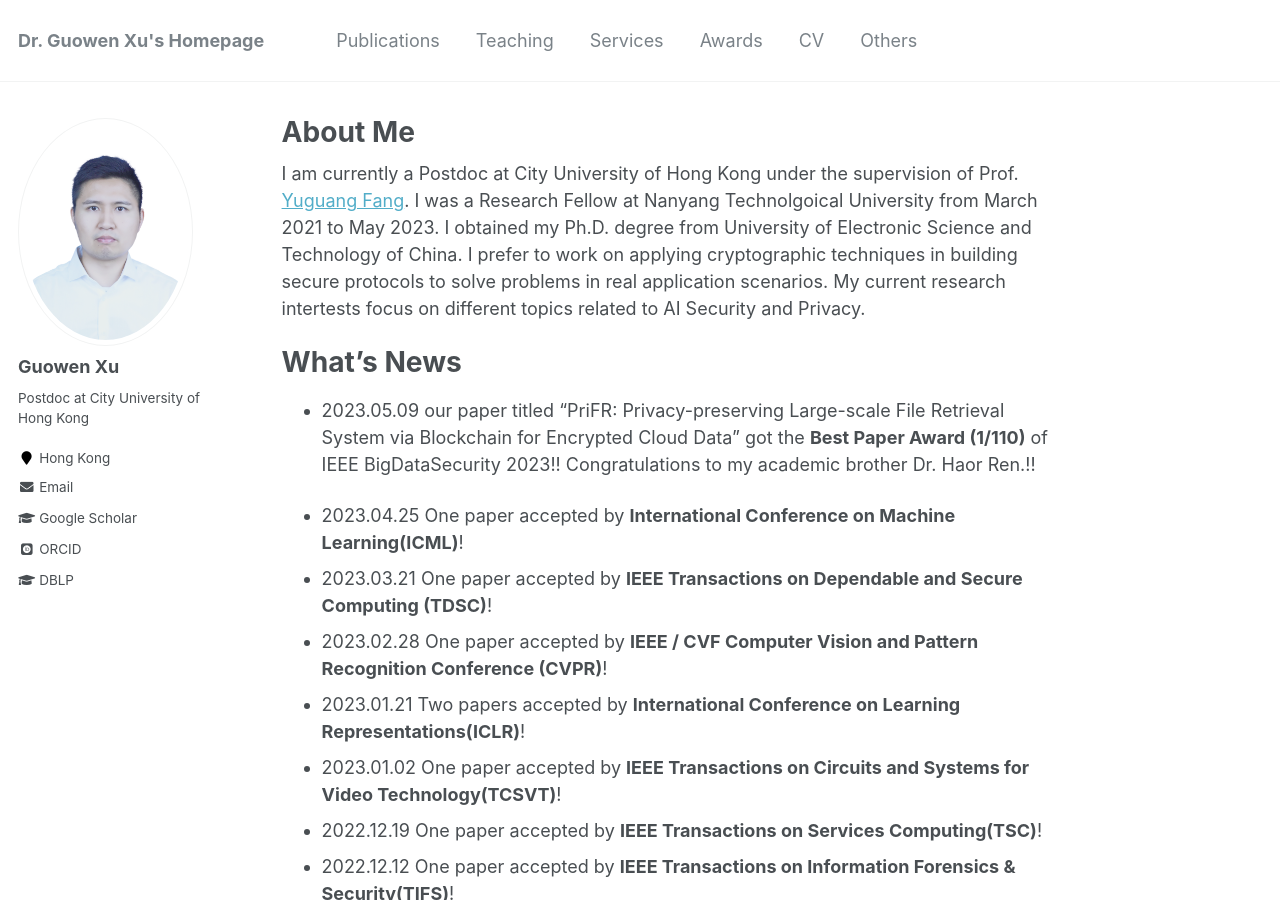
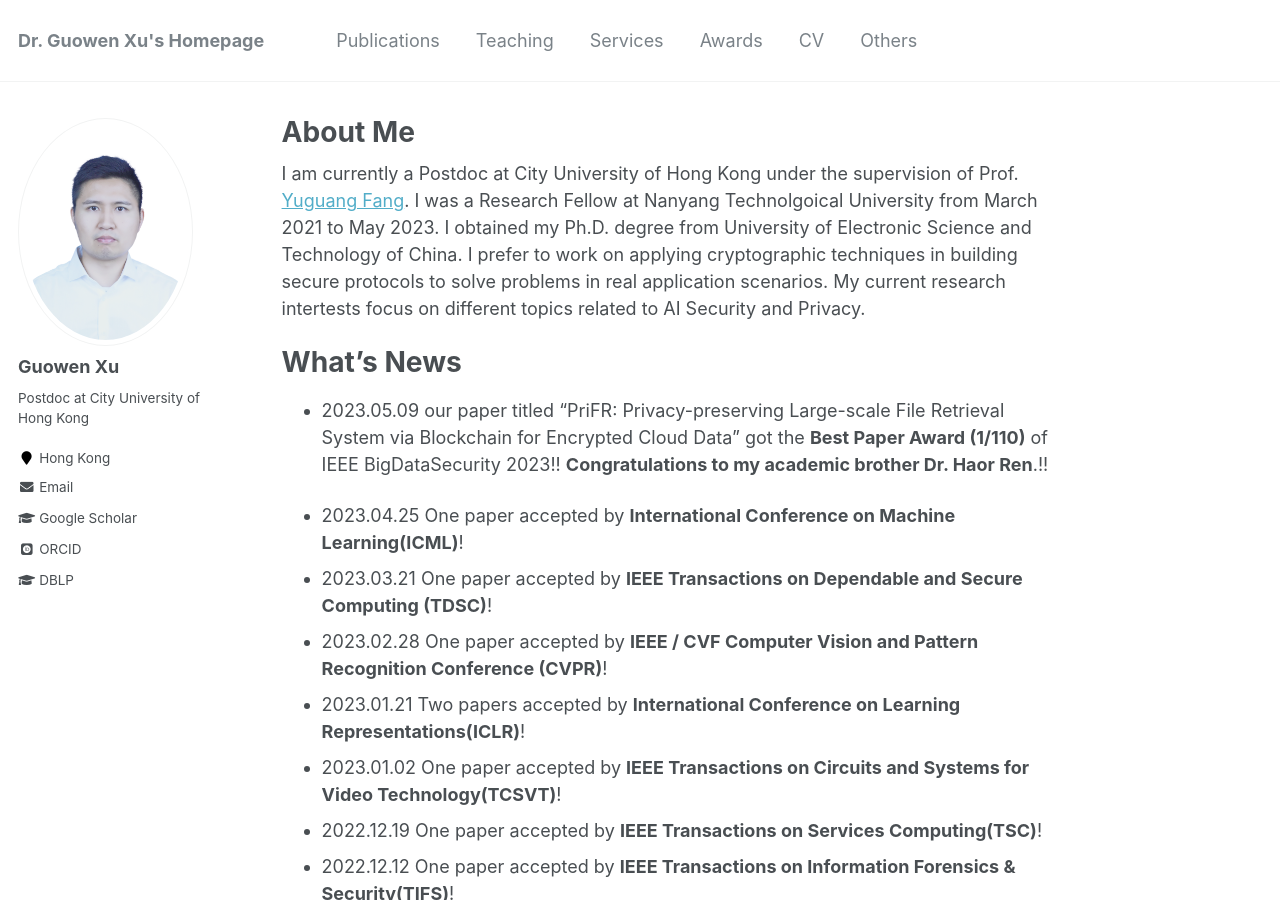
Before and after one commit to Guowen-xu/guowen-xu.github.io, a Jekyll site: the page built from _pages/about.md, in a window 1280 px wide and 900 px high. Built offline with Jekyll 4.4.1, drawn with Linux system fonts in a browser that asks for light colours; some web fonts are replaced.

Commit message:
Update about.md

```diff
--- a/_pages/about.md
+++ b/_pages/about.md
@@ -13,7 +13,7 @@ redirect_from:
 
 What's News
 ======
-- 2023.05.09 our paper titled "PriFR: Privacy-preserving Large-scale File Retrieval System via Blockchain for Encrypted Cloud Data" got the **Best Paper Award (1/110)** of IEEE BigDataSecurity 2023!! Congratulations to my academic brother Dr. Haor Ren.!!
+- 2023.05.09 our paper titled "PriFR: Privacy-preserving Large-scale File Retrieval System via Blockchain for Encrypted Cloud Data" got the **Best Paper Award (1/110)** of IEEE BigDataSecurity 2023!! **Congratulations to my academic brother Dr. Haor Ren**.!!
 
 - 2023.04.25 One paper  accepted by **International Conference on Machine Learning(ICML)**!
 - 2023.03.21 One paper  accepted by **IEEE Transactions on Dependable and Secure Computing (TDSC)**!
```
